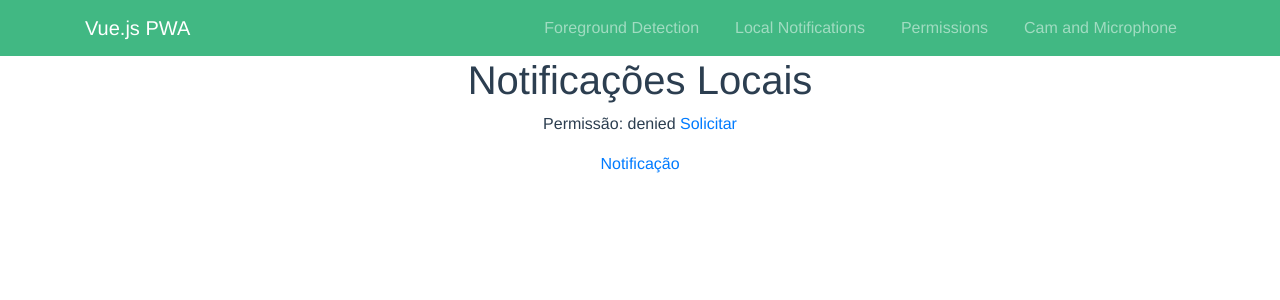
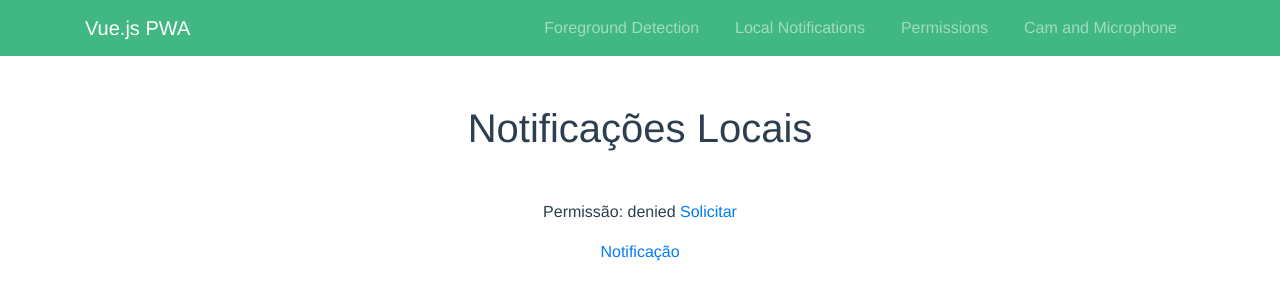
Before and after one commit to allanncruz/PWA-VueJs, a Vue app: page /#/local-notifications in a window 1280 px wide. Shown: the top 300 px of the page. Built offline with nearby package versions, Linux system fonts and the light colour scheme.

Commit message:
Apply spacing in titles

```diff
--- a/src/components/foreground-detection.vue
+++ b/src/components/foreground-detection.vue
@@ -1,6 +1,6 @@
 <template>
     <section>
-        <h1>verificação de primeiro plano</h1>
+        <h1 class="m-5">verificação de primeiro plano</h1>
 
         <p>
             Contagem regressiva: {{counter}}
--- a/src/components/local-notifications.vue
+++ b/src/components/local-notifications.vue
@@ -1,6 +1,6 @@
 <template>
 	<section>
-		<h1>Notificações Locais</h1>
+		<h1 class="m-5">Notificações Locais</h1>
 
 		<p>
 			Permissão: {{ permission}}
--- a/src/components/permissions.vue
+++ b/src/components/permissions.vue
@@ -1,6 +1,6 @@
 <template>
     <section>
-        <h1>Permissões</h1>
+        <h1 class="m-5">Permissões</h1>
 
         <a href="" @click.prevent="readPermission()">Ler Permissão</a>
 
```
